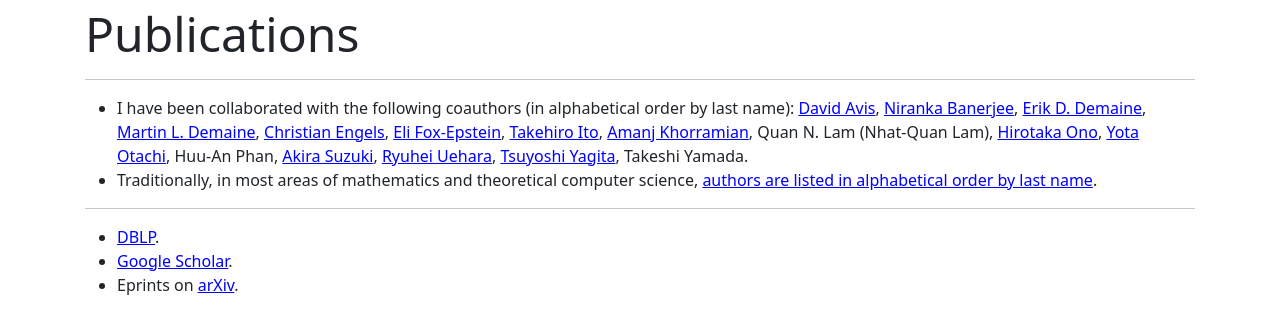
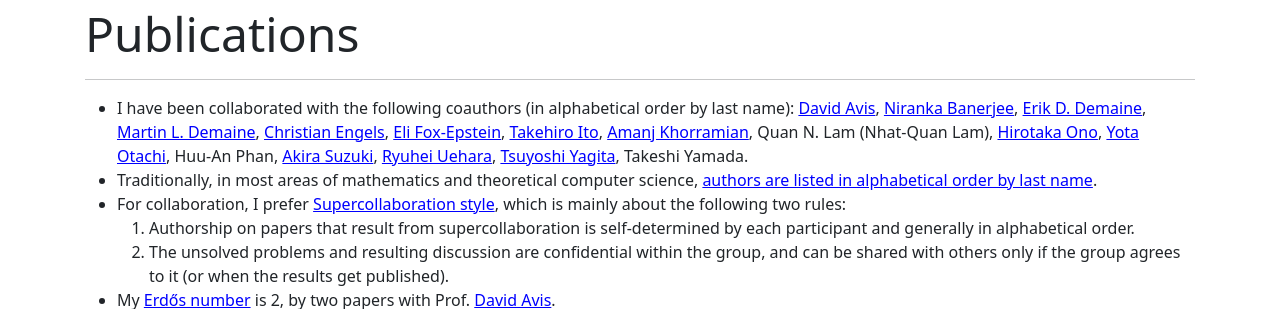
Before and after one commit to hoanganhduc/hoanganhduc.github.io, a Jekyll site: the page built from publications.md, in a window 1280 px wide, cut to the strip 0-309 px from the top of the page. Built offline with Jekyll 4.4.1, drawn with Linux system fonts in a browser that asks for light colours; nearby versions of some CDN libraries; a style sheet for code colours, icons or effects is not loaded.

Commit message:
Updated @ 2026-06-05  08:02:55 ICT

```diff
--- a/publications.md
+++ b/publications.md
@@ -11,6 +11,10 @@ keywords: publication, journal, conference, preprint, research, Duc A. Hoang
 
 * I have been collaborated with the following coauthors (in alphabetical order by last name): {% for author in site.data.coauthors %}{% if author.homepage != "" %}{% if author == site.data.coauthors.last %}<a href="{{ author.homepage }}">{{ author.name}}</a>. {% else %}<a href="{{ author.homepage }}">{{ author.name}}</a>, {% endif %}{% else %}{% if author == site.data.coauthors.last %}{{ author.name | append: ". " }}{% else %}{{ author.name | append: ", " }}{% endif %}{% endif %}{% endfor %}
 * Traditionally, in most areas of mathematics and theoretical computer science, [authors are listed in alphabetical order by last name](https://www.ams.org/profession/leaders/culture/JointResearchandItsPublicationfinal.pdf).
+* For collaboration, I prefer [Supercollaboration style](https://supercollaboration.org), which is mainly about the following two rules:
+  1. Authorship on papers that result from supercollaboration is self-determined by each participant and generally in alphabetical order.
+  2. The unsolved problems and resulting discussion are confidential within the group, and can be shared with others only if the group agrees to it (or when the results get published).
+* My [Erdős number](https://en.wikipedia.org/wiki/Erd%C5%91s_number) is 2, by two papers with Prof. [David Avis](http://cgm.cs.mcgill.ca/~avis/Kyoto/).
 
 -----
 
```
Also changed, not shown: 1 other file.
